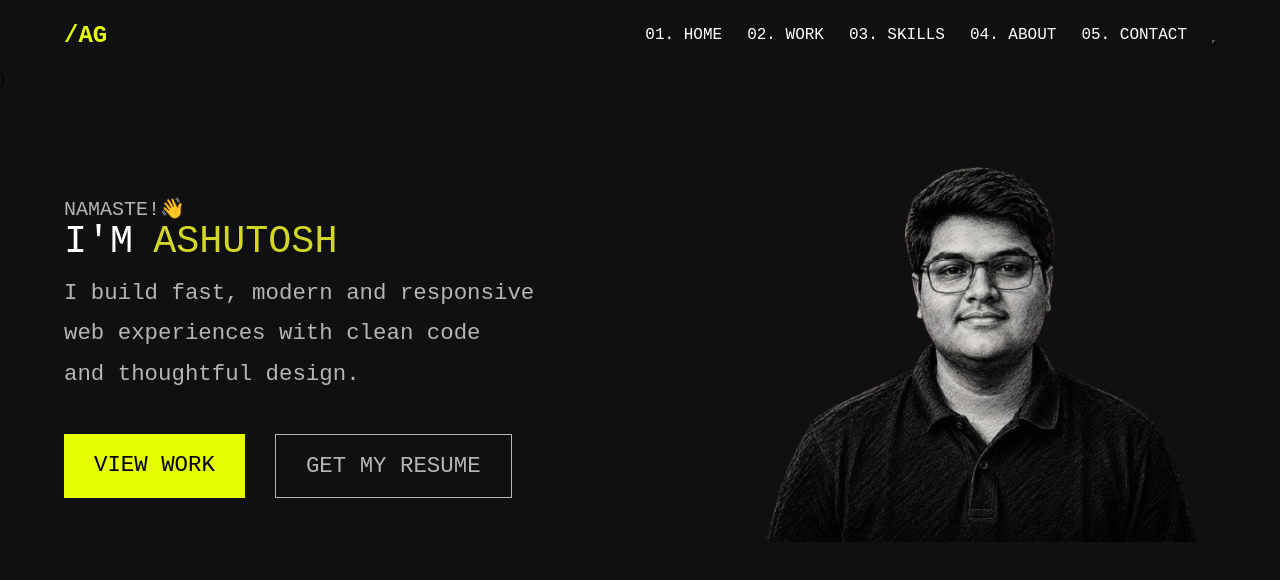
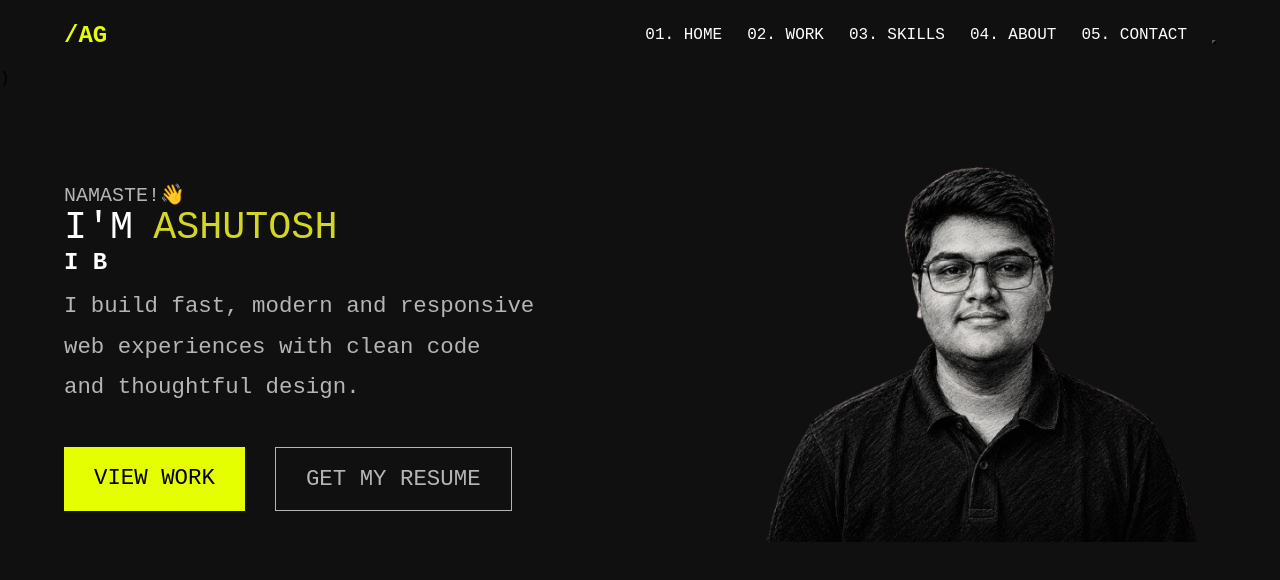
Before and after one commit to Ashutosh24-go/Ag, a React (Vite) app: page / in a window 1280 px wide. Shown: the top 580 px of the page. Built offline with nearby package versions, Linux system fonts and the light colour scheme.

Commit message:
created the myself section

```diff
--- a/src/components/Myself/Myself.jsx
+++ b/src/components/Myself/Myself.jsx
@@ -1,4 +1,5 @@
 import './Myself.css'
+import { Typewriter } from '../../utils/typing'
 export function Myself(){
     return (
         <section className="myself" id="home">
@@ -8,7 +9,7 @@ export function Myself(){
                 <h6>I'M  </h6>
                 <h6 id="ashu">ASHUTOSH </h6>
             </div>
-        <h6 id = "typewrite"> </h6>
+        <Typewriter/>
         <div className="intro">
                     <p>I build fast, modern and responsive</p>
                     <p>web experiences with clean code</p>
--- a/src/index.css
+++ b/src/index.css
@@ -11,5 +11,6 @@ body {
     height: 100%;
     background-color: rgb(17, 16, 16);
      overflow-x: hidden;
+     font-family: 'Space Mono', monospace;
 
 }
--- /dev/null
+++ b/src/utils/typing.jsx
@@ -0,0 +1,42 @@
+import { useEffect, useState } from "react";
+
+export function Typewriter() {
+  const text = "I BUILD. I DESIGN. I SHIP.";
+
+  const [display, setDisplay] = useState("");
+  const [index, setIndex] = useState(0);
+  const [erasing, setErasing] = useState(false);
+
+  useEffect(() => {
+    let timer;
+
+    if (!erasing) {
+      if (index <= text.length) {
+        timer = setTimeout(() => {
+          setDisplay(text.substring(0, index));
+          setIndex(index + 1);
+        }, 100);
+      } else {
+        timer = setTimeout(() => {
+          setErasing(true);
+        }, 1500);
+      }
+    } else {
+      if (index >= 0) {
+        timer = setTimeout(() => {
+          setDisplay(text.substring(0, index));
+          setIndex(index - 1);
+        }, 50);
+      } else {
+        timer = setTimeout(() => {
+          setErasing(false);
+          setIndex(0);
+        }, 500);
+      }
+    }
+
+    return () => clearTimeout(timer);
+  }, [index, erasing]);
+
+  return <h1>{display}</h1>;
+}
```
